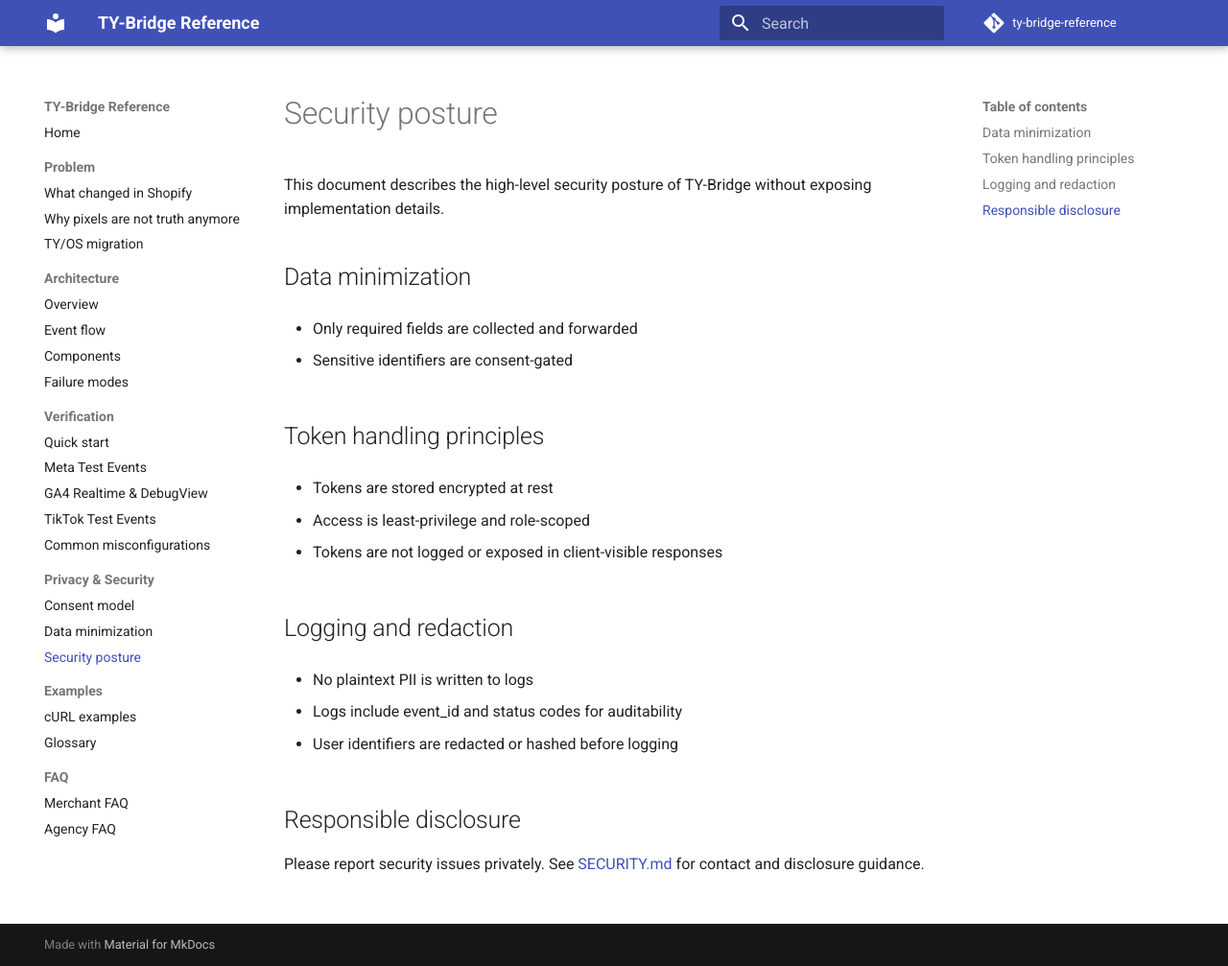
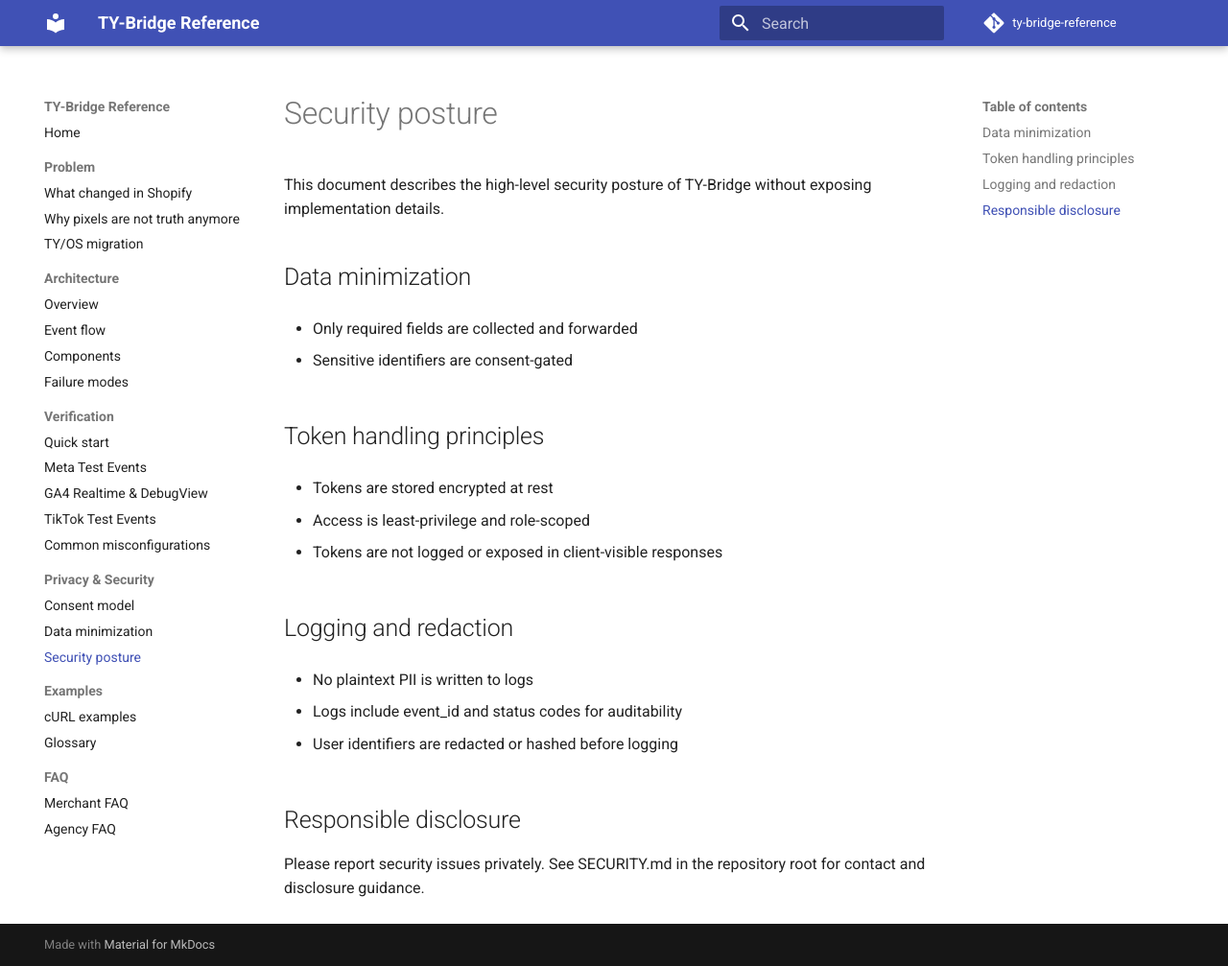
Before and after one commit to eCominMotion/ty-bridge-reference, an MkDocs documentation site: the page built from docs/privacy-security/security-posture.md, in a window 1280 px wide and 1007 px high. Shown: the whole window at 96% size. Built offline with MkDocs 1.6.1 and Material for MkDocs 9.7.7, drawn with Linux system fonts in a browser that asks for light colours; comment, search, counter and statistics services are not loaded.

Commit message:
Fix mkdocs strict link warning

```diff
--- a/docs/privacy-security/security-posture.md
+++ b/docs/privacy-security/security-posture.md
@@ -26,4 +26,4 @@ This document describes the high-level security posture of TY-Bridge without exp
 
 ## Responsible disclosure
 
-Please report security issues privately. See [SECURITY.md](../../SECURITY.md) for contact and disclosure guidance.
+Please report security issues privately. See SECURITY.md in the repository root for contact and disclosure guidance.
```
